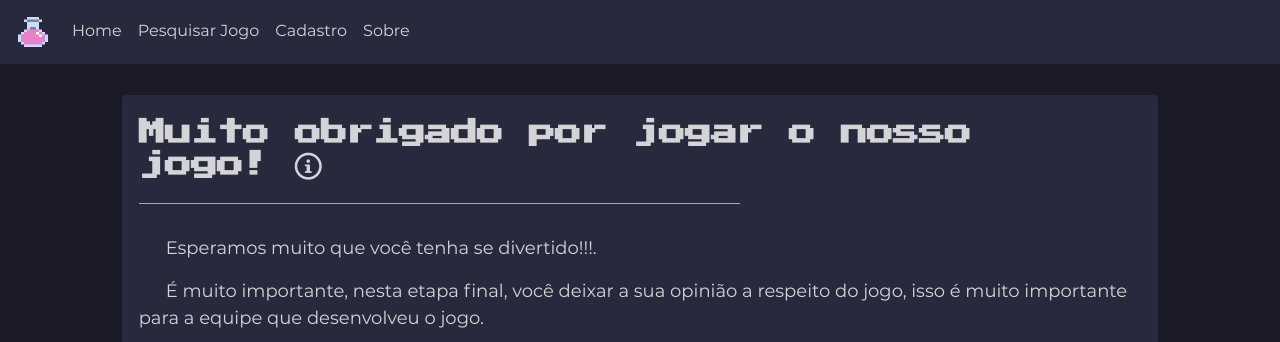
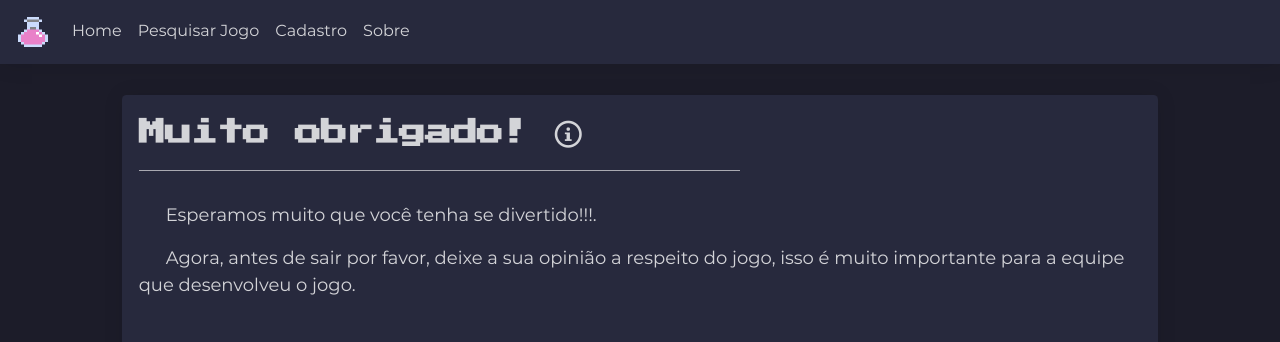
Before and after one commit to andre1003/The-Village-of-Stones, a Django app: page /obrigado/ in a window 1280 px wide. Shown: the top 342 px of the page. Run offline with Django 3.2, Linux system fonts and the light colour scheme; some libraries are stand-ins or nearby versions; some web fonts are replaced.

Commit message:
Correção texto obrigado

```diff
--- a/core/jogo/templates/jogo/obrigado.html
+++ b/core/jogo/templates/jogo/obrigado.html
@@ -6,13 +6,13 @@
             <div class="col-md-10 offset-md-1">
                 <div class="dash-card">
                     <div class="dash-card-header">
-                        <h4 class="pixel-title">Muito obrigado por jogar o nosso jogo!&nbsp;<span class="icon-info"></span></h4>
+                        <h4 class="pixel-title">Muito obrigado!&nbsp;<span class="icon-info"></span></h4>
 <!--                        <p>.</p>-->
                         <hr/>
                     </div>
                     <div class="dash-card-body">
                         <p class="text-justify">Esperamos muito que você tenha se divertido!!!.</p>
-                        <p>É muito importante, nesta etapa final, você deixar a sua opinião a respeito do jogo, isso é muito importante para a equipe que desenvolveu o jogo.</p>
+                        <p>Agora, antes de sair por favor, deixe a sua opinião a respeito do jogo, isso é muito importante para a equipe que desenvolveu o jogo.</p>
 
                         <img src="{% static 'jogo/img/obrigado.gif' %}" alt="" class="img-fluid img-tutorial">
                         <div class="dash-list text-center">
```
